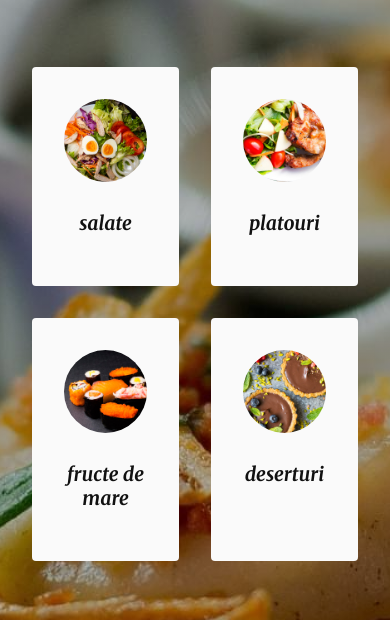
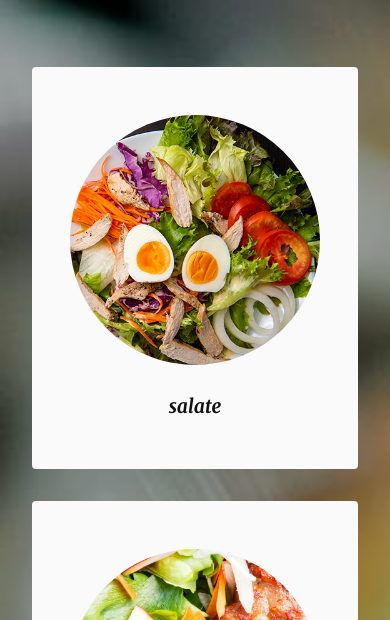
Before and after one commit to suiramus/sandbox20, a plain HTML site: page restaurant-section/index.html in a window 390 px wide. Shown: the part 217-837 px from the top of the page. Drawn offline with Linux system fonts and the light colour scheme.

Commit message:
responsive boxes

```diff
--- a/restaurant-section/index.html
+++ b/restaurant-section/index.html
@@ -19,22 +19,22 @@
 		<div class="presentation-row">
 
 			<div class="row-item">
-				<img src="images/01.jpg" alt="Image">
+				<div class="row-item-img"><img src="images/01.jpg" alt="Image"></div>
 				<h3 class="row-item-title">salate</h3>
 			</div><!-- row-item -->
 
 			<div class="row-item">
-				<img src="images/02.jpg" alt="Image">
+				<div class="row-item-img"><img src="images/02.jpg" alt="Image"></div>
 				<h3 class="row-item-title">platouri</h3>
 			</div><!-- row-item -->
 
 			<div class="row-item">
-				<img src="images/03.jpg" alt="Image">
+				<div class="row-item-img"><img src="images/03.jpg" alt="Image"></div>
 				<h3 class="row-item-title">fructe de mare</h3>
 			</div><!-- row-item -->
 
 			<div class="row-item">
-				<img src="images/04.jpg" alt="Image">
+				<div class="row-item-img"><img src="images/04.jpg" alt="Image"></div>
 				<h3 class="row-item-title">deserturi</h3>
 			</div><!-- row-item -->
 
--- a/restaurant-section/style.css
+++ b/restaurant-section/style.css
@@ -103,18 +103,33 @@ a.more {
 
 	} /* 1024px media end */
 
+	@media screen and (max-width: 540px) {
+
+		.row-item {
+			width: calc(calc(100% / 1) - 2rem);
+			padding-top: 3rem;
+		}
+
+	} /* 540px media end */
+
+
+	.row-item-img {
+		max-width: 250px;
+		border-radius: 50%;
+		margin: 0 auto;
+		overflow: hidden;
+	}
 
 	.row-item img {
-		display: block;
 		max-width: 100%;
 		height: auto;
-		border-radius: 50%;
+		transform: scale(1,1);
 		transition: all .3s;
 	}
 
 	.row-item:hover img {
 		/*background: rgba(132, 76, 15, .8);*/
-		transform: rotate(10deg);
+		transform: scale(1.1,1.1);
 	}
 
 
```
